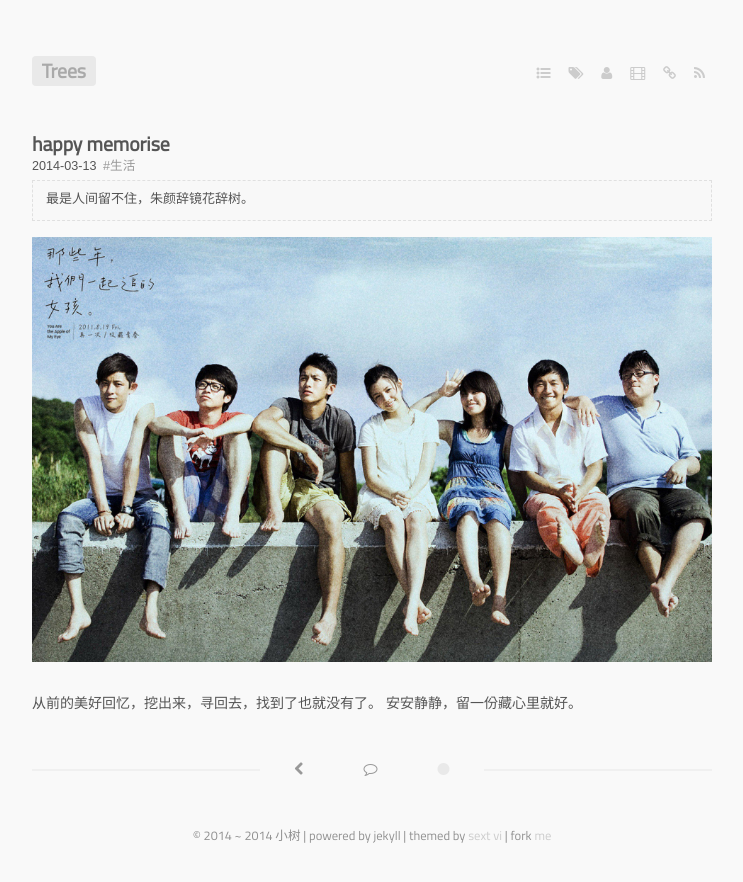
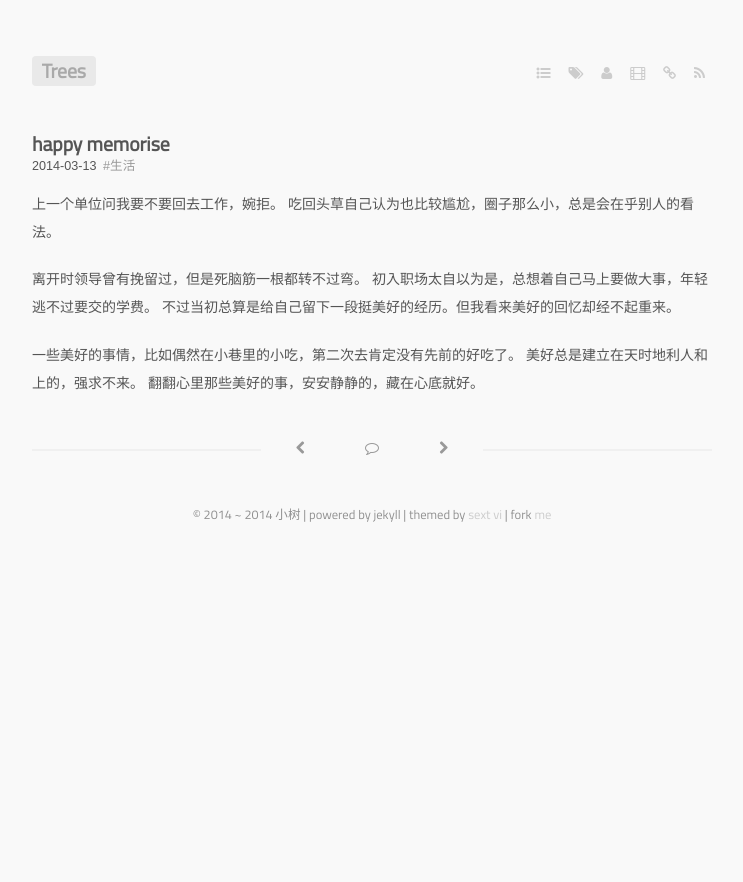
Before and after one commit to michaelxv/michaelxv.github.io, a Jekyll site: the page built from _posts/2014-03-13-good-bye-happy-memories.markdown, in a window 1280 px wide. Shown: the top 882 px of the page, without its empty margins (268-1011 px from the left). Built offline with Jekyll 4.4.1, drawn with Linux system fonts in a browser that asks for light colours; some web fonts are replaced; Markdown is read by kramdown in place of the engine named in the settings.

Commit message:
new
tonight

```diff
--- a/_posts/2014-03-13-good-bye-happy-memories.markdown
+++ b/_posts/2014-03-13-good-bye-happy-memories.markdown
@@ -5,9 +5,13 @@ tags:
     - 生活
 ---
 
-> 最是人间留不住，朱颜辞镜花辞树。
+上一个单位问我要不要回去工作，婉拒。
+吃回头草自己认为也比较尴尬，圈子那么小，总是会在乎别人的看法。
 
-![](/media/files/2014/20140313.jpg)
+离开时领导曾有挽留过，但是死脑筋一根都转不过弯。
+初入职场太自以为是，总想着自己马上要做大事，年轻逃不过要交的学费。
+不过当初总算是给自己留下一段挺美好的经历。但我看来美好的回忆却经不起重来。
 
-从前的美好回忆，挖出来，寻回去，找到了也就没有了。
-安安静静，留一份藏心里就好。
+一些美好的事情，比如偶然在小巷里的小吃，第二次去肯定没有先前的好吃了。
+美好总是建立在天时地利人和上的，强求不来。
+翻翻心里那些美好的事，安安静静的，藏在心底就好。
```
Also changed, not shown: _posts/2014-03-28-my-first-xss.markdown (added, +19 -0 lines).
